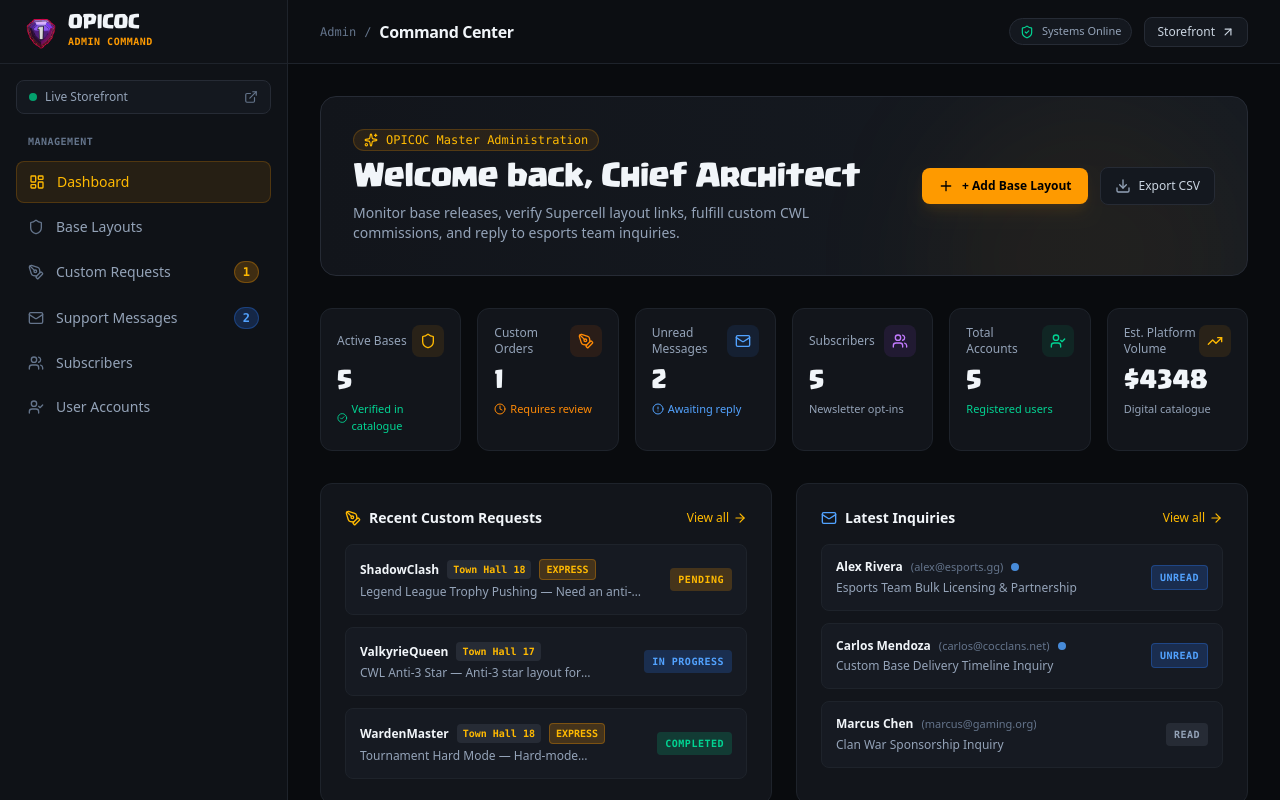
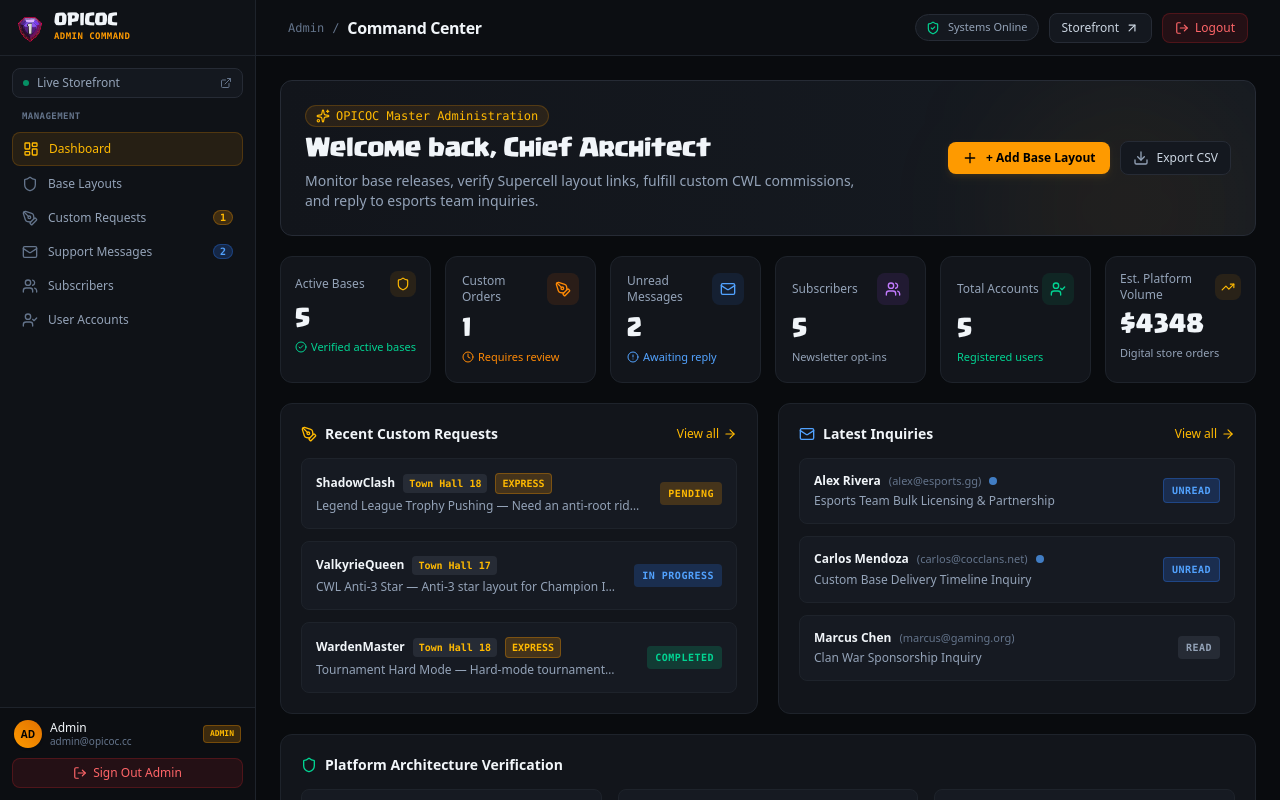
Before and after one commit to Sadbin47/OpiCoc, a Next.js app: page /admin in a window 1280 px wide. Shown: the top 800 px of the page. Built offline with nearby package versions, Linux system fonts and the light colour scheme; no server answers.

Commit message:
fix: improve admin layout at normal browser zoom (phase 03)

```diff
--- a/src/app/admin/bases/page.tsx
+++ b/src/app/admin/bases/page.tsx
@@ -79,7 +79,7 @@ export default function AdminBasesPage() {
         <div>
           <h2 className="text-xl font-bold font-clash text-[#F1F5F9] flex items-center gap-2">
             <Shield className="w-5 h-5 text-amber-500" />
-            <span>Base Layout Catalogue ({bases.length})</span>
+            <span>Base Layout Inventory ({bases.length})</span>
           </h2>
           <p className="text-xs text-[#94A3B8]">
             Manage products, pricing, Town Hall classifications, and secure layout links.
--- a/src/app/admin/layout.tsx
+++ b/src/app/admin/layout.tsx
@@ -12,7 +12,7 @@ export default function AdminLayout({
   const [isMobileOpen, setIsMobileOpen] = React.useState(false);
 
   return (
-    <div className="min-h-screen bg-[#090B0E] flex">
+    <div className="h-screen h-dvh bg-[#090B0E] flex overflow-hidden w-full">
       {/* Admin Sidebar */}
       <AdminSidebar
         isOpen={isMobileOpen}
@@ -20,10 +20,10 @@ export default function AdminLayout({
       />
 
       {/* Main Content Area */}
-      <div className="flex-1 flex flex-col min-w-0 overflow-hidden">
+      <div className="flex-1 flex flex-col min-w-0 h-full overflow-hidden">
         <AdminHeader onOpenMobileMenu={() => setIsMobileOpen(true)} />
-        <main className="flex-1 overflow-y-auto p-4 sm:p-6 lg:p-8 focus:outline-none">
-          <div className="max-w-7xl mx-auto w-full space-y-6">
+        <main className="flex-1 overflow-y-auto p-4 sm:p-5 lg:p-6 focus:outline-none">
+          <div className="max-w-7xl mx-auto w-full space-y-5">
             {children}
           </div>
         </main>
--- a/src/app/admin/messages/page.tsx
+++ b/src/app/admin/messages/page.tsx
@@ -153,7 +153,7 @@ export default function AdminMessagesPage() {
       {/* Split Pane View */}
       <div className="grid grid-cols-1 lg:grid-cols-12 gap-6">
         {/* Messages List (5 columns) */}
-        <div className="lg:col-span-5 rounded-xl border border-[#1E232B] bg-[#12151B] overflow-hidden shadow-lg flex flex-col max-h-[700px]">
+        <div className="lg:col-span-5 rounded-xl border border-[#1E232B] bg-[#12151B] overflow-hidden shadow-lg flex flex-col max-h-[calc(100dvh-220px)] min-h-[380px]">
           <div className="p-3 border-b border-[#1E232B] bg-[#0F1217] text-xs font-semibold text-[#94A3B8] flex items-center justify-between">
             <span>Conversations</span>
             <span className="font-mono text-[11px]">{filteredMessages.length} items</span>
@@ -215,7 +215,7 @@ export default function AdminMessagesPage() {
         </div>
 
         {/* Message Detail & Reply Composer (7 columns) */}
-        <div className="lg:col-span-7 rounded-xl border border-[#1E232B] bg-[#12151B] p-6 shadow-lg flex flex-col justify-between min-h-[500px]">
+        <div className="lg:col-span-7 rounded-xl border border-[#1E232B] bg-[#12151B] p-5 shadow-lg flex flex-col justify-between max-h-[calc(100dvh-220px)] min-h-[380px] overflow-y-auto">
           {selectedMessage ? (
             <div className="space-y-6 flex-1 flex flex-col">
               {/* Header Info */}
--- a/src/app/admin/page.tsx
+++ b/src/app/admin/page.tsx
@@ -78,27 +78,27 @@ export default function AdminDashboardPage() {
   };
 
   return (
-    <div className="space-y-8">
+    <div className="space-y-5">
       {/* Top Banner */}
-      <div className="rounded-2xl border border-[#262B35] bg-gradient-to-r from-[#12151B] to-[#161B22] p-6 lg:p-8 flex flex-col md:flex-row md:items-center justify-between gap-6 relative overflow-hidden">
-        <div className="space-y-2 relative z-10">
-          <div className="inline-flex items-center gap-2 px-2.5 py-0.5 rounded-full bg-amber-500/10 border border-amber-500/20 text-amber-400 text-xs font-mono font-medium">
+      <div className="rounded-xl border border-[#262B35] bg-gradient-to-r from-[#12151B] to-[#161B22] p-5 lg:p-6 flex flex-col md:flex-row md:items-center justify-between gap-5 relative overflow-hidden">
+        <div className="space-y-1.5 relative z-10">
+          <div className="inline-flex items-center gap-1.5 px-2.5 py-0.5 rounded-full bg-amber-500/10 border border-amber-500/20 text-amber-400 text-xs font-mono font-medium">
             <Sparkles className="w-3.5 h-3.5" />
             <span>OPICOC Master Administration</span>
           </div>
-          <h2 className="text-2xl sm:text-3xl font-bold font-clash text-[#F1F5F9] tracking-tight">
+          <h2 className="text-xl sm:text-2xl font-bold font-clash text-[#F1F5F9] tracking-tight">
             Welcome back, Chief Architect
           </h2>
-          <p className="text-sm text-[#94A3B8] max-w-xl">
+          <p className="text-xs sm:text-sm text-[#94A3B8] max-w-xl">
             Monitor base releases, verify Supercell layout links, fulfill custom CWL commissions, and reply to esports team inquiries.
           </p>
         </div>
 
         {/* Quick Action Buttons */}
-        <div className="flex flex-wrap items-center gap-3 relative z-10 shrink-0">
+        <div className="flex flex-wrap items-center gap-2.5 relative z-10 shrink-0">
           <Link
             href="/admin/bases?action=new"
-            className="inline-flex items-center gap-2 px-4 py-2.5 rounded-lg bg-amber-500 hover:bg-amber-400 text-black text-xs font-semibold shadow-lg shadow-amber-500/10 transition"
+            className="inline-flex items-center gap-2 px-3.5 py-2 rounded-lg bg-amber-500 hover:bg-amber-400 text-black text-xs font-semibold shadow-md shadow-amber-500/10 transition"
           >
             <Plus className="w-4 h-4" />
             <span>+ Add Base Layout</span>
@@ -107,7 +107,7 @@ export default function AdminDashboardPage() {
           <button
             onClick={handleExportCsv}
             disabled={isExporting}
-            className="inline-flex items-center gap-2 px-3.5 py-2.5 rounded-lg border border-[#262B35] bg-[#14181F] text-[#CBD5E1] hover:text-[#F1F5F9] hover:border-[#3B4252] text-xs font-medium transition"
+            className="inline-flex items-center gap-2 px-3 py-2 rounded-lg border border-[#262B35] bg-[#14181F] text-[#CBD5E1] hover:text-[#F1F5F9] hover:border-[#3B4252] text-xs font-medium transition cursor-pointer"
           >
             <Download className="w-4 h-4 text-[#94A3B8]" />
             <span>{isExporting ? "Exporting..." : "Export CSV"}</span>
@@ -115,28 +115,28 @@ export default function AdminDashboardPage() {
         </div>
 
         {/* Background glow */}
-        <div className="absolute right-0 top-0 w-80 h-80 bg-amber-500/5 rounded-full blur-3xl pointer-events-none" />
+        <div className="absolute right-0 top-0 w-64 h-64 bg-amber-500/5 rounded-full blur-3xl pointer-events-none" />
       </div>
 
       {/* Metric Cards Grid */}
-      <div className="grid grid-cols-1 sm:grid-cols-2 lg:grid-cols-3 xl:grid-cols-6 gap-4">
+      <div className="grid grid-cols-1 sm:grid-cols-2 lg:grid-cols-3 xl:grid-cols-6 gap-3.5">
         {/* Metric 1: Total Bases */}
         <Link
           href="/admin/bases"
-          className="rounded-xl border border-[#1E232B] bg-[#12151B] p-4 hover:border-amber-500/40 transition group"
+          className="rounded-xl border border-[#1E232B] bg-[#12151B] p-3.5 hover:border-amber-500/40 transition group"
         >
-          <div className="flex items-center justify-between mb-2">
+          <div className="flex items-center justify-between mb-1.5">
             <span className="text-xs font-medium text-[#94A3B8]">Active Bases</span>
-            <div className="p-2 rounded-lg bg-amber-500/10 text-amber-400 group-hover:scale-105 transition-transform">
-              <Shield className="w-4 h-4" />
+            <div className="p-1.5 rounded-lg bg-amber-500/10 text-amber-400 group-hover:scale-105 transition-transform">
+              <Shield className="w-3.5 h-3.5" />
             </div>
           </div>
-          <div className="text-2xl font-bold font-clash text-[#F1F5F9]">
+          <div className="text-xl sm:text-2xl font-bold font-clash text-[#F1F5F9]">
             {metrics.totalBases}
           </div>
           <span className="text-[11px] text-emerald-400 flex items-center gap-1 mt-1">
             <CheckCircle2 className="w-3 h-3" />
-            <span>Verified in catalogue</span>
+            <span>Verified active bases</span>
           </span>
         </Link>
 
@@ -219,26 +219,26 @@ export default function AdminDashboardPage() {
         </Link>
 
         {/* Metric 6: Est. Revenue */}
-        <div className="rounded-xl border border-[#1E232B] bg-[#12151B] p-4">
-          <div className="flex items-center justify-between mb-2">
+        <div className="rounded-xl border border-[#1E232B] bg-[#12151B] p-3.5">
+          <div className="flex items-center justify-between mb-1.5">
             <span className="text-xs font-medium text-[#94A3B8]">Est. Platform Volume</span>
-            <div className="p-2 rounded-lg bg-amber-500/10 text-amber-400">
-              <TrendingUp className="w-4 h-4" />
+            <div className="p-1.5 rounded-lg bg-amber-500/10 text-amber-400">
+              <TrendingUp className="w-3.5 h-3.5" />
             </div>
           </div>
-          <div className="text-2xl font-bold font-clash text-[#F1F5F9]">
+          <div className="text-xl sm:text-2xl font-bold font-clash text-[#F1F5F9]">
             ${metrics.totalRevenueEst}
           </div>
           <span className="text-[11px] text-[#94A3B8] flex items-center gap-1 mt-1">
-            <span>Digital catalogue</span>
+            <span>Digital store orders</span>
           </span>
         </div>
       </div>
 
       {/* Two-Column Activity Feed */}
-      <div className="grid grid-cols-1 lg:grid-cols-2 gap-6">
+      <div className="grid grid-cols-1 lg:grid-cols-2 gap-5">
         {/* Left Column: Recent Custom Orders */}
-        <div className="rounded-xl border border-[#1E232B] bg-[#12151B] p-6 space-y-4">
+        <div className="rounded-xl border border-[#1E232B] bg-[#12151B] p-4 sm:p-5 space-y-3.5">
           <div className="flex items-center justify-between">
             <div className="flex items-center gap-2">
               <PenTool className="w-4 h-4 text-amber-400" />
@@ -295,7 +295,7 @@ export default function AdminDashboardPage() {
         </div>
 
         {/* Right Column: Support Inquiries */}
-        <div className="rounded-xl border border-[#1E232B] bg-[#12151B] p-6 space-y-4">
+        <div className="rounded-xl border border-[#1E232B] bg-[#12151B] p-4 sm:p-5 space-y-3.5">
           <div className="flex items-center justify-between">
             <div className="flex items-center gap-2">
               <Mail className="w-4 h-4 text-blue-400" />
@@ -349,7 +349,7 @@ export default function AdminDashboardPage() {
       </div>
 
       {/* System Status & Operational Checklist */}
-      <div className="rounded-xl border border-[#1E232B] bg-[#12151B] p-6 space-y-4">
+      <div className="rounded-xl border border-[#1E232B] bg-[#12151B] p-4 sm:p-5 space-y-3.5">
         <h3 className="text-sm font-semibold text-[#F1F5F9] flex items-center gap-2">
           <Shield className="w-4 h-4 text-emerald-400" />
           <span>Platform Architecture Verification</span>
--- a/src/app/admin/requests/page.tsx
+++ b/src/app/admin/requests/page.tsx
@@ -244,7 +244,7 @@ export default function AdminRequestsPage() {
           role="dialog"
           aria-modal="true"
         >
-          <div className="relative w-full max-w-2xl my-8 rounded-2xl border border-[#262B35] bg-[#12151B] p-6 sm:p-8 shadow-2xl space-y-6">
+          <div className="relative w-full max-w-2xl my-6 rounded-2xl border border-[#262B35] bg-[#12151B] p-5 sm:p-6 shadow-2xl space-y-5 max-h-[90dvh] overflow-y-auto">
             <div className="flex items-center justify-between pb-4 border-b border-[#1E232B]">
               <div className="flex items-center gap-3">
                 <div className="p-2 rounded-lg bg-amber-500/10 text-amber-400">
--- a/src/components/layout/SiteShell.tsx
+++ b/src/components/layout/SiteShell.tsx
@@ -18,11 +18,11 @@ export function SiteShell({ children, className }: SiteShellProps) {
 
   if (isAdmin) {
     return (
-      <div className="min-h-screen bg-[#090B0E] text-[#F1F5F9] selection:bg-amber-500 selection:text-black">
+      <div className="h-screen h-dvh bg-[#090B0E] text-[#F1F5F9] selection:bg-amber-500 selection:text-black overflow-hidden flex flex-col">
         <SkipToContent />
-        <main id="main-content" className={cn("min-h-screen", className)}>
+        <div id="main-content" className={cn("flex-1 min-h-0 w-full overflow-hidden", className)}>
           {children}
-        </main>
+        </div>
       </div>
     );
   }
--- a/src/features/admin/components/AdminHeader.tsx
+++ b/src/features/admin/components/AdminHeader.tsx
@@ -2,8 +2,9 @@
 
 import * as React from "react";
 import Link from "next/link";
-import { usePathname } from "next/navigation";
-import { Menu, ArrowUpRight, ShieldCheck } from "lucide-react";
+import { usePathname, useRouter } from "next/navigation";
+import { Menu, ArrowUpRight, ShieldCheck, LogOut } from "lucide-react";
+import { logoutUser } from "@/services/authService";
 
 interface AdminHeaderProps {
   onOpenMobileMenu: () => void;
@@ -12,7 +13,7 @@ interface AdminHeaderProps {
 const ROUTE_TITLES: Record<string, { title: string; subtitle: string }> = {
   "/admin": {
     title: "Command Center",
-    subtitle: "High-level overview of catalogue performance, inquiries, and pending orders.",
+    subtitle: "High-level overview of base performance, inquiries, and pending orders.",
   },
   "/admin/bases": {
     title: "Base Layout Management",
@@ -38,18 +39,25 @@ const ROUTE_TITLES: Record<string, { title: string; subtitle: string }> = {
 
 export function AdminHeader({ onOpenMobileMenu }: AdminHeaderProps) {
   const pathname = usePathname();
+  const router = useRouter();
+
   const current = ROUTE_TITLES[pathname] || {
     title: "Admin Portal",
     subtitle: "OPICOC Administrative Operations",
   };
 
+  const handleLogout = () => {
+    logoutUser();
+    router.push("/login");
+  };
+
   return (
-    <header className="h-16 px-4 sm:px-6 lg:px-8 border-b border-[#1E232B] bg-[#0C0E12] flex items-center justify-between sticky top-0 z-30">
+    <header className="h-14 px-4 sm:px-6 lg:px-8 border-b border-[#1E232B] bg-[#0C0E12] flex items-center justify-between sticky top-0 z-30 shrink-0">
       <div className="flex items-center gap-3">
         {/* Mobile Sidebar Hamburger */}
         <button
           onClick={onOpenMobileMenu}
-          className="p-2 -ml-2 rounded-lg text-[#94A3B8] hover:text-[#F1F5F9] hover:bg-[#1E232B] lg:hidden"
+          className="p-2 -ml-2 rounded-lg text-[#94A3B8] hover:text-[#F1F5F9] hover:bg-[#1E232B] lg:hidden cursor-pointer"
           aria-label="Open sidebar menu"
         >
           <Menu className="w-5 h-5" />
@@ -68,7 +76,7 @@ export function AdminHeader({ onOpenMobileMenu }: AdminHeaderProps) {
       </div>
 
       {/* Right Controls */}
-      <div className="flex items-center gap-3">
+      <div className="flex items-center gap-2.5">
         {/* System Health Indicator */}
         <div className="hidden md:flex items-center gap-2 px-2.5 py-1 rounded-full border border-[#262B35] bg-[#14181F] text-[11px] text-[#94A3B8]">
           <ShieldCheck className="w-3.5 h-3.5 text-emerald-400" />
@@ -84,6 +92,16 @@ export function AdminHeader({ onOpenMobileMenu }: AdminHeaderProps) {
           <span>Storefront</span>
           <ArrowUpRight className="w-3.5 h-3.5" />
         </Link>
+
+        {/* Quick Header Logout Button */}
+        <button
+          onClick={handleLogout}
+          className="inline-flex items-center gap-1.5 px-3 py-1.5 rounded-lg border border-red-500/20 bg-red-500/10 text-xs font-medium text-red-400 hover:bg-red-500/20 hover:border-red-500/40 transition cursor-pointer"
+          title="Sign out of admin session"
+        >
+          <LogOut className="w-3.5 h-3.5" />
+          <span className="hidden sm:inline">Logout</span>
+        </button>
       </div>
     </header>
   );
--- a/src/features/admin/components/AdminSidebar.tsx
+++ b/src/features/admin/components/AdminSidebar.tsx
@@ -116,26 +116,26 @@ export function AdminSidebar({ isOpen, onClose }: AdminSidebarProps) {
       {/* Sidebar Container */}
       <aside
         className={cn(
-          "fixed top-0 bottom-0 left-0 z-50 w-72 flex flex-col bg-[#0F1217] border-r border-[#1E232B] transition-transform duration-300 ease-in-out lg:translate-x-0 lg:static lg:z-auto",
+          "fixed top-0 bottom-0 left-0 z-50 w-64 h-full flex flex-col bg-[#0F1217] border-r border-[#1E232B] transition-transform duration-300 ease-in-out lg:translate-x-0 lg:relative lg:z-auto shrink-0",
           isOpen ? "translate-x-0" : "-translate-x-full"
         )}
         aria-label="Admin Navigation"
       >
         {/* Brand Header */}
-        <div className="h-16 px-6 flex items-center justify-between border-b border-[#1E232B]">
+        <div className="h-14 px-4 flex items-center justify-between border-b border-[#1E232B] shrink-0">
           <Link href="/admin" className="flex items-center gap-2.5 group">
             <Image
               src="/assets/logo.png"
               alt="OPICOC Logo"
-              width={34}
-              height={34}
+              width={28}
+              height={28}
               className="rounded transition-transform group-hover:scale-105"
             />
             <div className="flex flex-col">
-              <span className="font-clash text-lg font-bold tracking-tight text-[#F1F5F9] leading-none">
+              <span className="font-clash text-base font-bold tracking-tight text-[#F1F5F9] leading-none">
                 OPICOC
               </span>
-              <span className="text-[10px] font-mono uppercase tracking-wider text-amber-500 font-semibold mt-0.5">
+              <span className="text-[9px] font-mono uppercase tracking-wider text-amber-500 font-semibold mt-0.5">
                 Admin Command
               </span>
             </div>
@@ -144,31 +144,31 @@ export function AdminSidebar({ isOpen, onClose }: AdminSidebarProps) {
           {/* Mobile Close Button */}
           <button
             onClick={onClose}
-            className="p-1.5 rounded-lg text-[#94A3B8] hover:text-[#F1F5F9] hover:bg-[#1E232B] lg:hidden"
+            className="p-1.5 rounded-lg text-[#94A3B8] hover:text-[#F1F5F9] hover:bg-[#1E232B] lg:hidden cursor-pointer"
             aria-label="Close sidebar"
           >
-            <X className="w-5 h-5" />
+            <X className="w-4 h-4" />
           </button>
         </div>
 
         {/* Quick Storefront Link */}
-        <div className="px-4 pt-4 pb-2">
+        <div className="px-3 pt-3 pb-1 shrink-0">
           <Link
             href="/"
             target="_blank"
-            className="flex items-center justify-between px-3 py-2 text-xs rounded-lg border border-[#262B35] bg-[#14181F] text-[#94A3B8] hover:text-amber-400 hover:border-amber-500/30 transition group"
+            className="flex items-center justify-between px-2.5 py-1.5 text-xs rounded-lg border border-[#262B35] bg-[#14181F] text-[#94A3B8] hover:text-amber-400 hover:border-amber-500/30 transition group"
           >
             <span className="flex items-center gap-2">
-              <span className="w-2 h-2 rounded-full bg-emerald-500 animate-pulse" />
+              <span className="w-1.5 h-1.5 rounded-full bg-emerald-500 animate-pulse" />
               Live Storefront
             </span>
-            <ExternalLink className="w-3.5 h-3.5 text-[#64748B] group-hover:text-amber-400 transition-colors" />
+            <ExternalLink className="w-3 h-3 text-[#64748B] group-hover:text-amber-400 transition-colors" />
           </Link>
         </div>
 
-        {/* Navigation Items */}
-        <nav className="flex-1 px-4 py-3 space-y-1 overflow-y-auto">
-          <div className="px-3 pb-2 text-[10px] font-mono uppercase tracking-wider text-[#64748B] font-semibold">
+        {/* Navigation Items (Scrolls independently if needed) */}
+        <nav className="flex-1 px-3 py-2 space-y-0.5 overflow-y-auto min-h-0">
+          <div className="px-2.5 pb-1.5 text-[9px] font-mono uppercase tracking-wider text-[#64748B] font-semibold">
             Management
           </div>
 
@@ -184,28 +184,28 @@ export function AdminSidebar({ isOpen, onClose }: AdminSidebarProps) {
                 href={item.href}
                 onClick={onClose}
                 className={cn(
-                  "flex items-center justify-between px-3 py-2.5 text-sm font-medium rounded-lg transition-colors group",
+                  "flex items-center justify-between px-2.5 py-2 text-xs font-medium rounded-lg transition-colors group",
                   isActive
                     ? "bg-amber-500/10 text-amber-400 border border-amber-500/20"
                     : "text-[#94A3B8] hover:text-[#F1F5F9] hover:bg-[#161A22]"
                 )}
               >
-                <div className="flex items-center gap-3">
+                <div className="flex items-center gap-2.5">
                   <Icon
                     className={cn(
-                      "w-4 h-4 transition-colors",
+                      "w-4 h-4 transition-colors shrink-0",
                       isActive
                         ? "text-amber-400"
                         : "text-[#64748B] group-hover:text-[#CBD5E1]"
                     )}
                   />
-                  <span>{item.label}</span>
+                  <span className="truncate">{item.label}</span>
                 </div>
 
                 {item.badge !== null && (
                   <span
                     className={cn(
-                      "px-2 py-0.5 text-xs font-mono font-semibold rounded-full",
+                      "px-1.5 py-0.2 text-[10px] font-mono font-semibold rounded-full shrink-0",
                       item.badgeColor || "bg-[#262B35] text-[#CBD5E1]"
                     )}
                   >
@@ -217,30 +217,30 @@ export function AdminSidebar({ isOpen, onClose }: AdminSidebarProps) {
           })}
         </nav>
 
-        {/* Footer Admin Profile & Logout */}
-        <div className="p-4 border-t border-[#1E232B] bg-[#0C0E12]">
-          <div className="flex items-center justify-between mb-3 px-1">
-            <div className="flex items-center gap-2.5 min-w-0">
-              <div className="w-8 h-8 rounded-full bg-gradient-to-tr from-amber-500 to-amber-600 flex items-center justify-center text-xs font-bold text-black shadow-sm shrink-0">
+        {/* Footer Admin Profile & Always-Visible Logout */}
+        <div className="p-3 border-t border-[#1E232B] bg-[#0C0E12] shrink-0 mt-auto">
+          <div className="flex items-center justify-between mb-2.5 px-0.5">
+            <div className="flex items-center gap-2 min-w-0">
+              <div className="w-7 h-7 rounded-full bg-gradient-to-tr from-amber-500 to-amber-600 flex items-center justify-center text-[10px] font-bold text-black shadow-sm shrink-0">
                 {currentUser.name.slice(0, 2).toUpperCase()}
               </div>
               <div className="min-w-0">
-                <p className="text-xs font-medium text-[#F1F5F9] truncate">
+                <p className="text-xs font-medium text-[#F1F5F9] truncate leading-tight">
                   {currentUser.name}
                 </p>
-                <p className="text-[10px] text-[#64748B] truncate">
+                <p className="text-[10px] text-[#64748B] truncate leading-tight">
                   {currentUser.email}
                 </p>
               </div>
             </div>
-            <span className="px-1.5 py-0.5 text-[9px] font-mono uppercase font-bold rounded bg-amber-500/20 text-amber-400 border border-amber-500/30 shrink-0">
+            <span className="px-1.5 py-0.5 text-[8px] font-mono uppercase font-bold rounded bg-amber-500/20 text-amber-400 border border-amber-500/30 shrink-0 ml-1">
               Admin
             </span>
           </div>
 
           <button
             onClick={handleLogout}
-            className="w-full flex items-center justify-center gap-2 px-3 py-2 text-xs font-medium rounded-lg border border-[#262B35] bg-[#14181F] text-[#94A3B8] hover:text-red-400 hover:border-red-500/30 hover:bg-red-500/5 transition"
+            className="w-full flex items-center justify-center gap-1.5 px-2.5 py-1.5 text-xs font-medium rounded-lg border border-red-500/20 bg-red-500/10 text-red-400 hover:bg-red-500/20 hover:border-red-500/30 transition cursor-pointer"
           >
             <LogOut className="w-3.5 h-3.5" />
             <span>Sign Out Admin</span>
--- a/src/features/admin/components/BaseForm.tsx
+++ b/src/features/admin/components/BaseForm.tsx
@@ -110,7 +110,7 @@ export function BaseForm({ initialBase, isOpen, onClose, onSave }: BaseFormProps
       aria-modal="true"
       aria-labelledby="base-modal-title"
     >
-      <div className="relative w-full max-w-3xl my-8 rounded-2xl border border-[#262B35] bg-[#12151B] p-6 sm:p-8 shadow-2xl space-y-6 max-h-[90vh] overflow-y-auto">
+      <div className="relative w-full max-w-3xl my-6 rounded-2xl border border-[#262B35] bg-[#12151B] p-5 sm:p-6 shadow-2xl space-y-5 max-h-[90dvh] overflow-y-auto">
         {/* Header */}
         <div className="flex items-center justify-between pb-4 border-b border-[#1E232B]">
           <div className="flex items-center gap-3">
```
